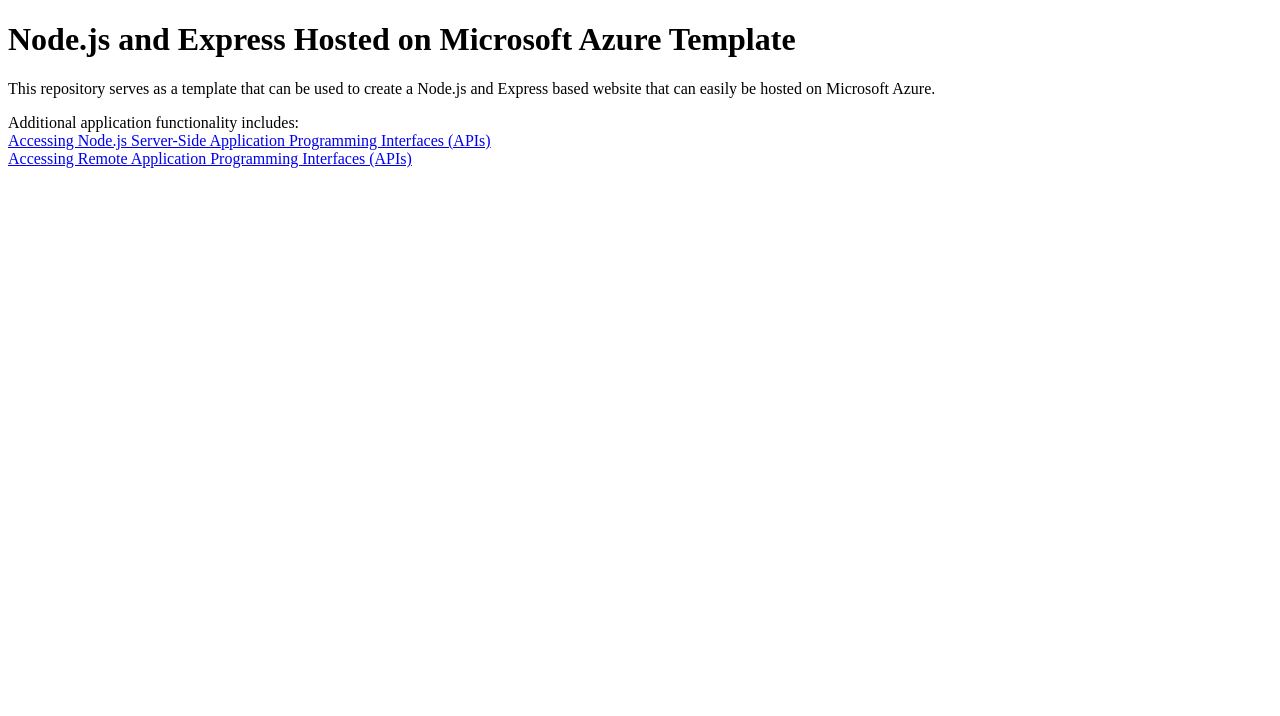
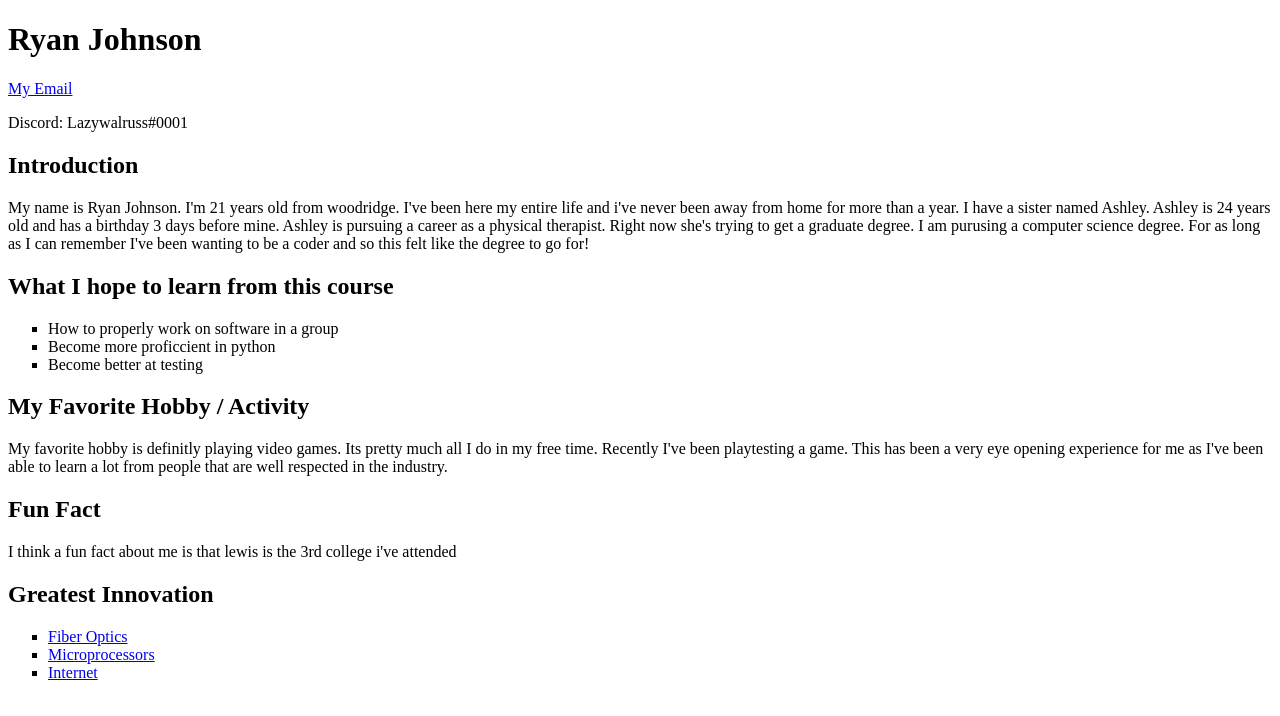
Before and after one commit to lazywalruss/rj-getting-know-you, a website: page static/index.html in a window 1280 px wide. Drawn offline with Linux system fonts and the light colour scheme.

Commit message:
Update index.html

```diff
--- a/static/index.html
+++ b/static/index.html
@@ -1,15 +1,44 @@
 <!DOCTYPE html>
 <html>
 <head>
-<title>Node on Azure</title>
+<title>getting-to-know-each-other</title>
+<style>
+
+ul.a {
+  list-style-type: square;
+}
+
+</style>
 </head>
 <body>
-<h1>Node.js and Express Hosted on Microsoft Azure Template</h1>
-<p>This repository serves as a template that can be used to create a Node.js and Express based website that can easily
-be hosted on Microsoft Azure.</p>
 
-Additional application functionality includes:<br />
-<a href="fetching-from-server.html">Accessing Node.js Server-Side Application Programming Interfaces (APIs)</a><br />
-<a href="fetching-remote-dog-breeds.html">Accessing Remote Application Programming Interfaces (APIs)</a>
+<h1>Ryan Johnson</h1>
+
+<p><a href="ryanajohnson1@lewisu.edu">My Email</a></p>
+<p>Discord: Lazywalruss#0001</p>
+
+<h2>Introduction</h2>
+<p>My name is Ryan Johnson. I'm 21 years old from woodridge. I've been here my entire life and i've never been away from home for more than a year. I have a sister named Ashley. Ashley is 24 years old and has a birthday 3 days before mine. Ashley is pursuing a career as a physical therapist. Right now she's trying to get a graduate degree. I am purusing a computer science degree. For as long as I can remember I've been wanting to be a coder and so this felt like the degree to go for!</p>
+
+<h2>What I hope to learn from this course</h2>
+<ul class = "a">
+	<li>How to properly work on software in a group</li>
+	<li>Become more proficcient in python</li>
+    <li>Become better at testing</li>
+</ul>
+
+<h2>My Favorite Hobby / Activity</h2>
+<p>	My favorite hobby is definitly playing video games. Its pretty much all I do in my free time. Recently I've been playtesting a game. This has been a very eye opening experience for me as I've been able to learn a lot from people that are well respected in the industry.</p>
+
+<h2>Fun Fact </h2>
+<p>	I think a fun fact about me is that lewis is the 3rd college i've attended</p>
+
+<h2>Greatest Innovation</h2>
+<ul class = "a">
+	<li><a href="https://www.verizon.com/info/definitions/fiber-optics/">Fiber Optics</a></li>
+	<li><a href="https://www.britannica.com/technology/microprocessor">Microprocessors</a></li>
+    <li><a href="https://www.internetsociety.org/internet/history-internet/brief-history-internet/">Internet</a></li>
+</ul>
+
 </body>
 </html>
```
